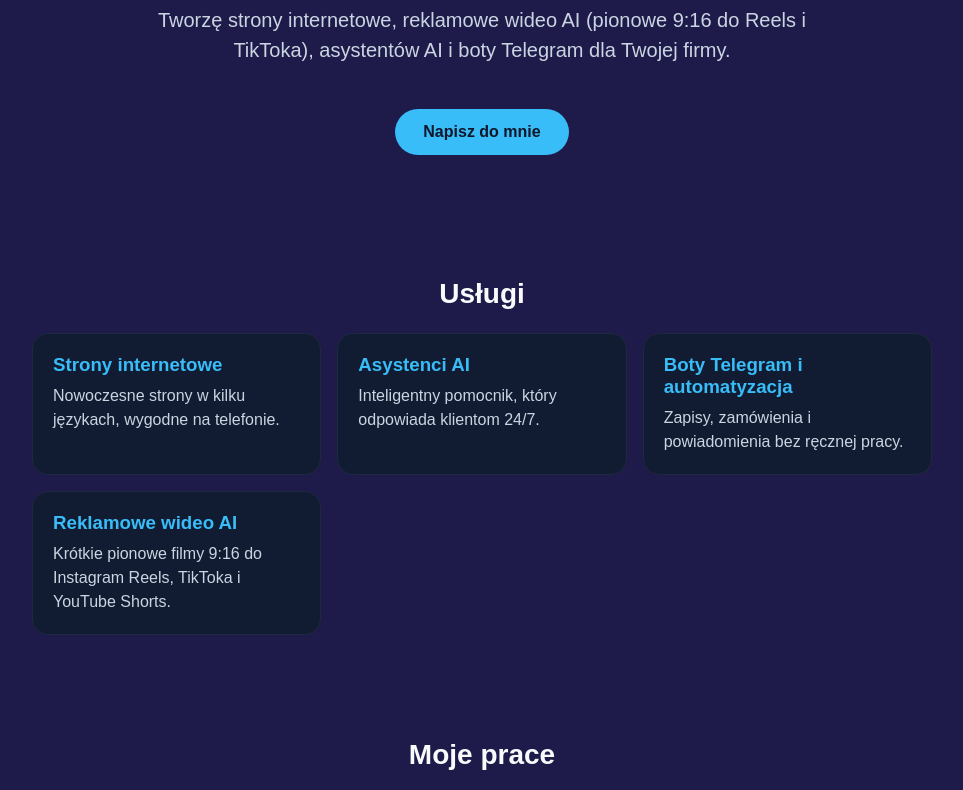
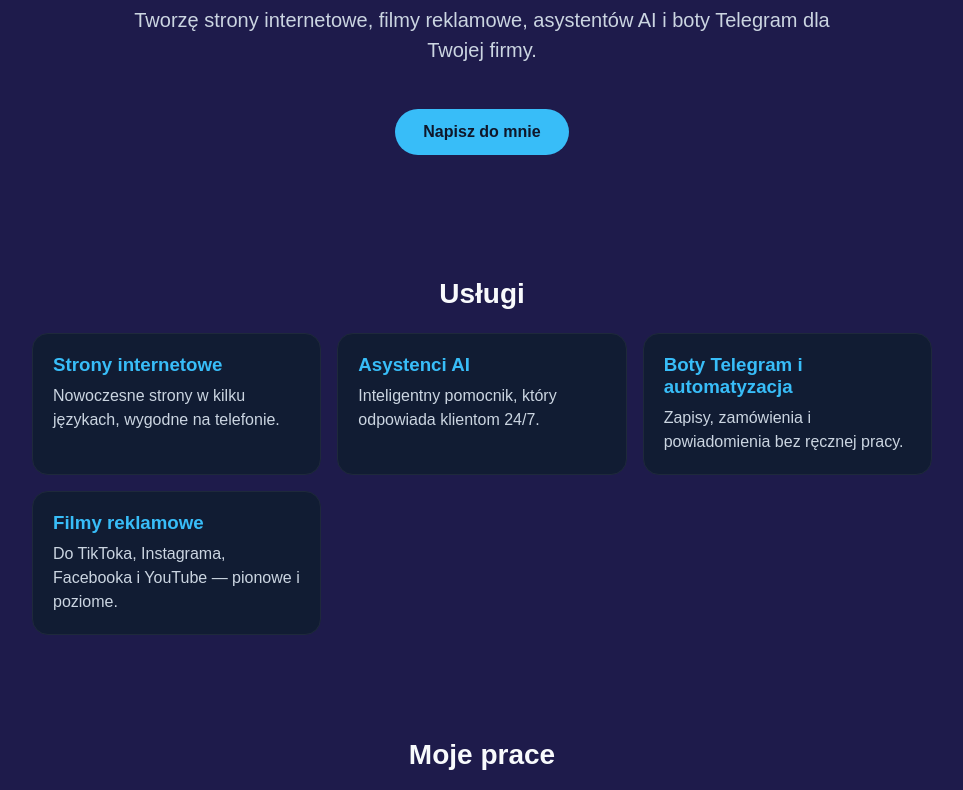
Before and after one commit to daria-ai-studio/daria-ai-studio.github.io, a plain HTML site: page index.html in a window 1280 px wide. Shown: the part 246-1036 px from the top of the page, without its empty margins (158-1121 px from the left). Drawn offline with Linux system fonts and the light colour scheme.

Commit message:
Update service descriptions and contact texts

```diff
--- a/index.html
+++ b/index.html
@@ -76,18 +76,18 @@ const contacts = {
 // ======================================================================================
 
 const sections = {
-  pl: ["Usługi", "Moje prace", "Kontakt", "Strony internetowe", "Nowoczesne strony w kilku językach, wygodne na telefonie.", "Asystenci AI", "Inteligentny pomocnik, który odpowiada klientom 24/7.", "Boty Telegram i automatyzacja", "Zapisy, zamówienia i powiadomienia bez ręcznej pracy.", "Pierwsze projekty pojawią się tu już wkrótce.", "Reklamowe wideo AI", "Krótkie pionowe filmy 9:16 do Instagram Reels, TikToka i YouTube Shorts."],
-  ru: ["Услуги", "Мои работы", "Контакты", "Сайты", "Современные сайты на нескольких языках, удобные на телефоне.", "AI-помощники", "Умный помощник, который отвечает клиентам 24/7.", "Telegram-боты и автоматизация", "Запись, заказы и уведомления без ручной работы.", "Первые проекты скоро появятся здесь.", "Рекламные AI-ролики", "Короткие вертикальные видео 9:16 для Instagram Reels, TikTok и YouTube Shorts."],
-  ua: ["Послуги", "Мої роботи", "Контакти", "Сайти", "Сучасні сайти кількома мовами, зручні на телефоні.", "AI-помічники", "Розумний помічник, який відповідає клієнтам 24/7.", "Telegram-боти та автоматизація", "Запис, замовлення та сповіщення без ручної роботи.", "Перші проєкти незабаром з'являться тут.", "Рекламні AI-ролики", "Короткі вертикальні відео 9:16 для Instagram Reels, TikTok і YouTube Shorts."],
-  en: ["Services", "My work", "Contact", "Websites", "Modern multilingual websites that work great on phones.", "AI assistants", "A smart helper that answers your clients 24/7.", "Telegram bots & automation", "Bookings, orders and notifications without manual work.", "First projects coming soon.", "AI video ads", "Short vertical 9:16 videos for Instagram Reels, TikTok and YouTube Shorts."]
+  pl: ["Usługi", "Moje prace", "Kontakt", "Strony internetowe", "Nowoczesne strony w kilku językach, wygodne na telefonie.", "Asystenci AI", "Inteligentny pomocnik, który odpowiada klientom 24/7.", "Boty Telegram i automatyzacja", "Zapisy, zamówienia i powiadomienia bez ręcznej pracy.", "Pierwsze projekty pojawią się tu już wkrótce.", "Filmy reklamowe", "Do TikToka, Instagrama, Facebooka i YouTube — pionowe i poziome."],
+  ru: ["Услуги", "Мои работы", "Контакты", "Сайты", "Современные сайты на нескольких языках, удобные на телефоне.", "AI-помощники", "Умный помощник, который отвечает клиентам 24/7.", "Telegram-боты и автоматизация", "Запись, заказы и уведомления без ручной работы.", "Первые проекты скоро появятся здесь.", "Рекламные ролики", "Для TikTok, Instagram, Facebook и YouTube — вертикальные и горизонтальные."],
+  ua: ["Послуги", "Мої роботи", "Контакти", "Сайти", "Сучасні сайти кількома мовами, зручні на телефоні.", "AI-помічники", "Розумний помічник, який відповідає клієнтам 24/7.", "Telegram-боти та автоматизація", "Запис, замовлення та сповіщення без ручної роботи.", "Перші проєкти незабаром з'являться тут.", "Рекламні ролики", "Для TikTok, Instagram, Facebook і YouTube — вертикальні та горизонтальні."],
+  en: ["Services", "My work", "Contact", "Websites", "Modern multilingual websites that work great on phones.", "AI assistants", "A smart helper that answers your clients 24/7.", "Telegram bots & automation", "Bookings, orders and notifications without manual work.", "First projects coming soon.", "Video ads", "For TikTok, Instagram, Facebook and YouTube — vertical and horizontal."]
 };
 const sectionIds = ["services-title", "portfolio-title", null, "s1-t", "s1-p", "s2-t", "s2-p", "s3-t", "s3-p", "portfolio-text", "s4-t", "s4-p"];
 
 const texts = {
-  pl: ["Tworzę strony internetowe, reklamowe wideo AI (pionowe 9:16 do Reels i TikToka), asystentów AI i boty Telegram dla Twojej firmy.", "Napisz do mnie", "Kontakt", "Zadzwoń"],
-  ru: ["Создаю сайты, рекламные AI-ролики (вертикальные 9:16 для Reels и TikTok), AI-помощников и Telegram-ботов для вашего бизнеса.", "Написать мне", "Контакты", "Позвонить"],
-  ua: ["Створюю сайти, рекламні AI-ролики (вертикальні 9:16 для Reels і TikTok), AI-помічників і Telegram-ботів для вашого бізнесу.", "Написати мені", "Контакти", "Зателефонувати"],
-  en: ["I create websites, AI video ads (vertical 9:16 for Reels and TikTok), AI assistants and Telegram bots for your business.", "Contact me", "Contact", "Call me"]
+  pl: ["Tworzę strony internetowe, filmy reklamowe, asystentów AI i boty Telegram dla Twojej firmy.", "Napisz do mnie", "Kontakt", "Zadzwoń"],
+  ru: ["Создаю сайты, рекламные ролики, AI-помощников и Telegram-ботов для вашего бизнеса.", "Написать мне", "Контакты", "Позвонить"],
+  ua: ["Створюю сайти, рекламні ролики, AI-помічників і Telegram-ботів для вашого бізнесу.", "Написати мені", "Контакти", "Зателефонувати"],
+  en: ["I create websites, video ads, AI assistants and Telegram bots for your business.", "Contact me", "Contact", "Call me"]
 };
 
 function setupContacts() {
```
